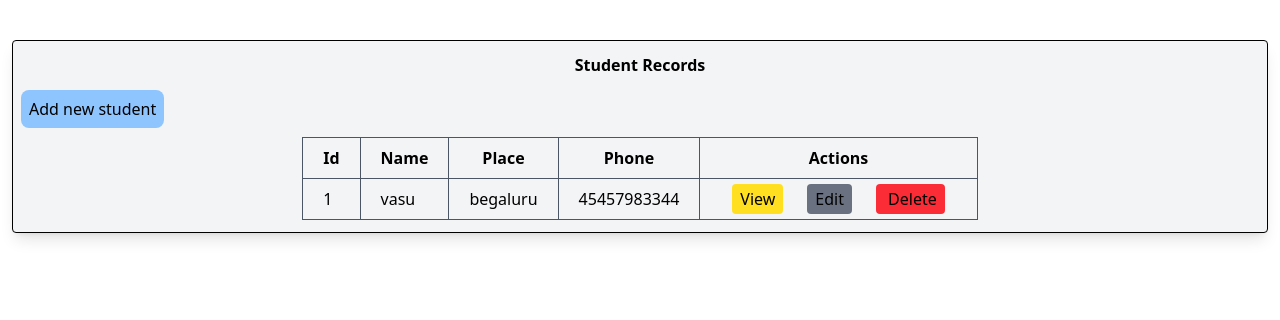
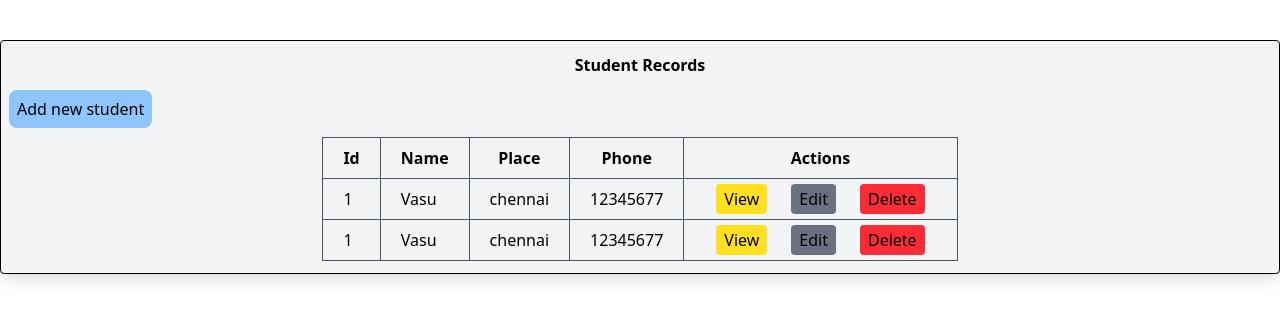
Before and after one commit to Vasuki-84/Student_Details_form, a React (Vite) app: page / in a window 1280 px wide. Shown: the top 320 px of the page. Built offline with nearby package versions, Linux system fonts and the light colour scheme; data requests are answered from the project's data file.

Commit message:
fetch api for students details

```diff
--- a/db.json
+++ b/db.json
@@ -6,5 +6,14 @@
             "place":"chennai",
             "phone":12345677
 
-    }]
+    },
+    {
+              "id":1,
+            "name":"Vasu",
+            "place":"chennai",
+            "phone":12345677
+
+
+    }
+]
 }
--- a/src/Pages/StudentTable.jsx
+++ b/src/Pages/StudentTable.jsx
@@ -1,15 +1,28 @@
-import React from "react";
+import React, { useState,useEffect } from "react";
 import { Link } from "react-router-dom";
+function StudentTable() {
+  // useState() - mount, update , unmount  values
+  const [studentDetails, setStudentDetails] = useState([]);
 
-function StudentTable() {
+  //useEffect() is a hook that allows us to run code after the component has rendered.
+  useEffect(() => {
+    fetch("http://localhost:5000/studentDetails")
+      .then((res) => res.json())
+      .then((data) =>  setStudentDetails(data))
+      .catch((err) => console.log(err.message));
+  }, []);
+
   return (
-    <div className=" mt-10 border rounded-sm mx-3 py-3 shadow-lg bg-gray-100">
+    <div className=" mt-10 border rounded-sm mx-3 py-3 shadow-lg bg-gray-100 mx-auto">
       <h2 className="font-bold text-center mb-5">Student Records</h2>
       <div className="">
-        <Link to="/createStudent" className="btn bg-blue-300 py-2 px-2 rounded-lg mx-2 mb-5 mt-4">
+        <Link
+          to={`/createStudent`}
+          className="btn bg-blue-300 py-2 px-2 rounded-lg mx-2 mb-5 mt-4"
+        >
           Add new student
         </Link>
-        <table className="border-collapse mt-4 mx-10 border border-gray-400 mx-auto ...">
+        <table className="border-collapse mt-4 mx-10 border border-gray-400 mx-auto">
           <thead className=" ">
             <tr className="">
               <th className="border px-5 py-2  border-gray-600 ...">Id</th>
@@ -20,21 +33,39 @@ function StudentTable() {
             </tr>
           </thead>
           <tbody>
-            <tr>
-              <td className="border  px-5 py-2 border-gray-600 ...">1</td>
-              <td className="border  px-5 py-2 border-gray-600 ...">vasu</td>
-              <td className="border  px-5 py-2 border-gray-600 ...">
-                begaluru
-              </td>
-              <td className="border  px-5 py-2 border-gray-600 ...">
-                45457983344
-              </td>
-              <td className="border  px-5 py-2 border-gray-600 ...">
-                <Link to="/ViewDetails/:studentid" className="btn bg-yellow-300 mx-3 px-2 py-1 rounded-sm">View</Link>
-                <Link to="/editStudent/:studentid" className="btn bg-gray-500 mx-3 px-2 py-1 rounded-sm">Edit</Link>
-                <Link className="btn bg-red-500 mx-3 px-2 py-1 rounded-sm"> Delete</Link>
-              </td>
-            </tr>
+            {studentDetails && studentDetails.map((item) => (
+              <tr key={item.id}>
+                <td className="border  px-5 py-2 border-gray-600 ">
+                  {item.id}
+                </td>
+                <td className="border  px-5 py-2 border-gray-600 ">
+                  {item.name}
+                </td>
+                <td className="border  px-5 py-2 border-gray-600 ">
+                  {item.place}
+                </td>
+                <td className="border  px-5 py-2 border-gray-600 ">
+                  {item.phone}
+                </td>
+                <td className="border  px-5 py-2 border-gray-600 ">
+                  <Link
+                    to={`/ViewDetails/${item.id}`}
+                    className="btn bg-yellow-300 mx-3 px-2 py-1 rounded-sm"
+                  >
+                    View
+                  </Link>
+                  <Link
+                    to={`/editStudent/${item.id}`}
+                    className="btn bg-gray-500 mx-3 px-2 py-1 rounded-sm"
+                  >
+                    Edit
+                  </Link>
+                  <Link className="btn bg-red-500 mx-3 px-2 py-1 rounded-sm">
+                    Delete
+                  </Link>
+                </td>
+              </tr>
+            ))}
           </tbody>
         </table>
       </div>
```
